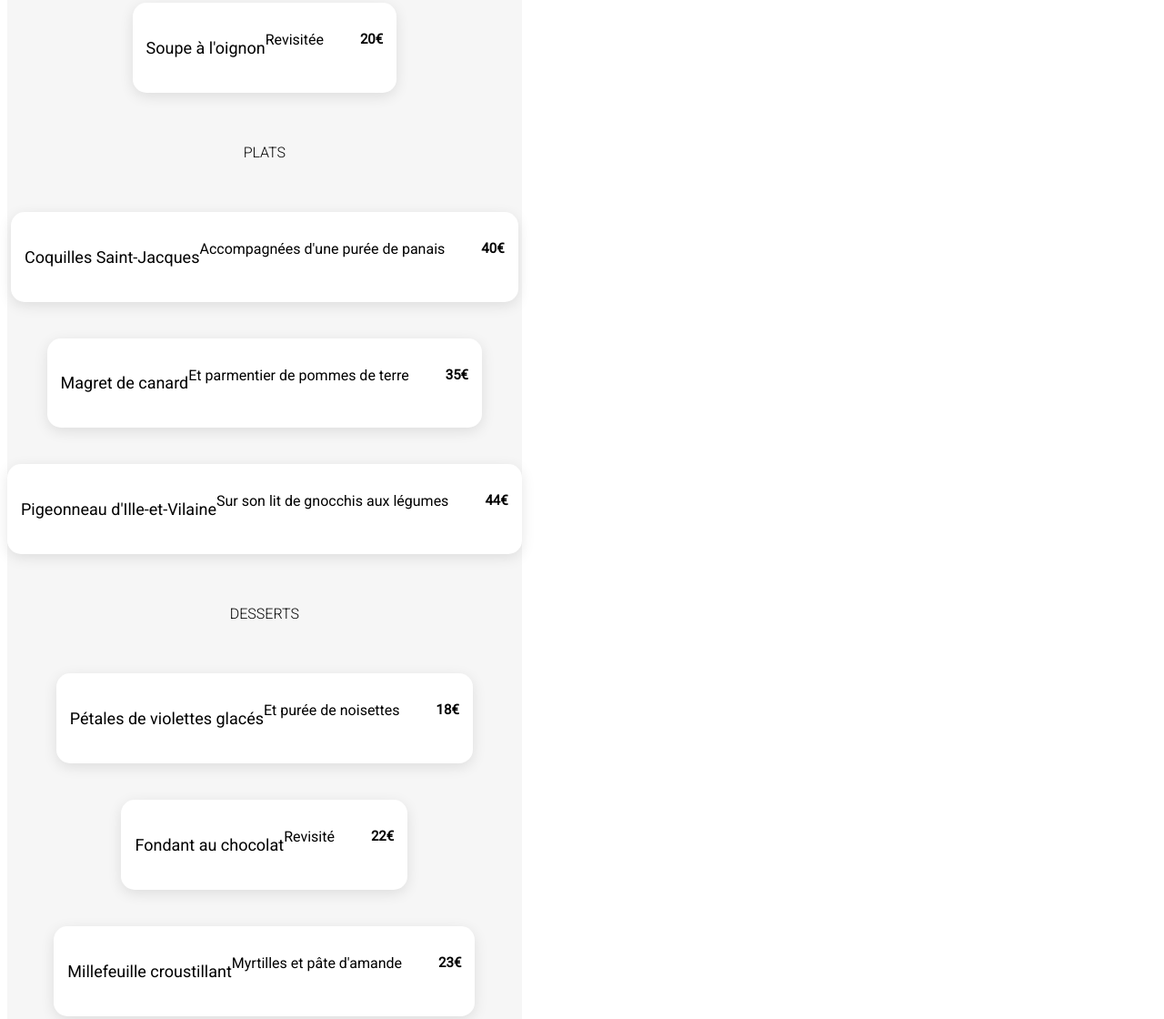
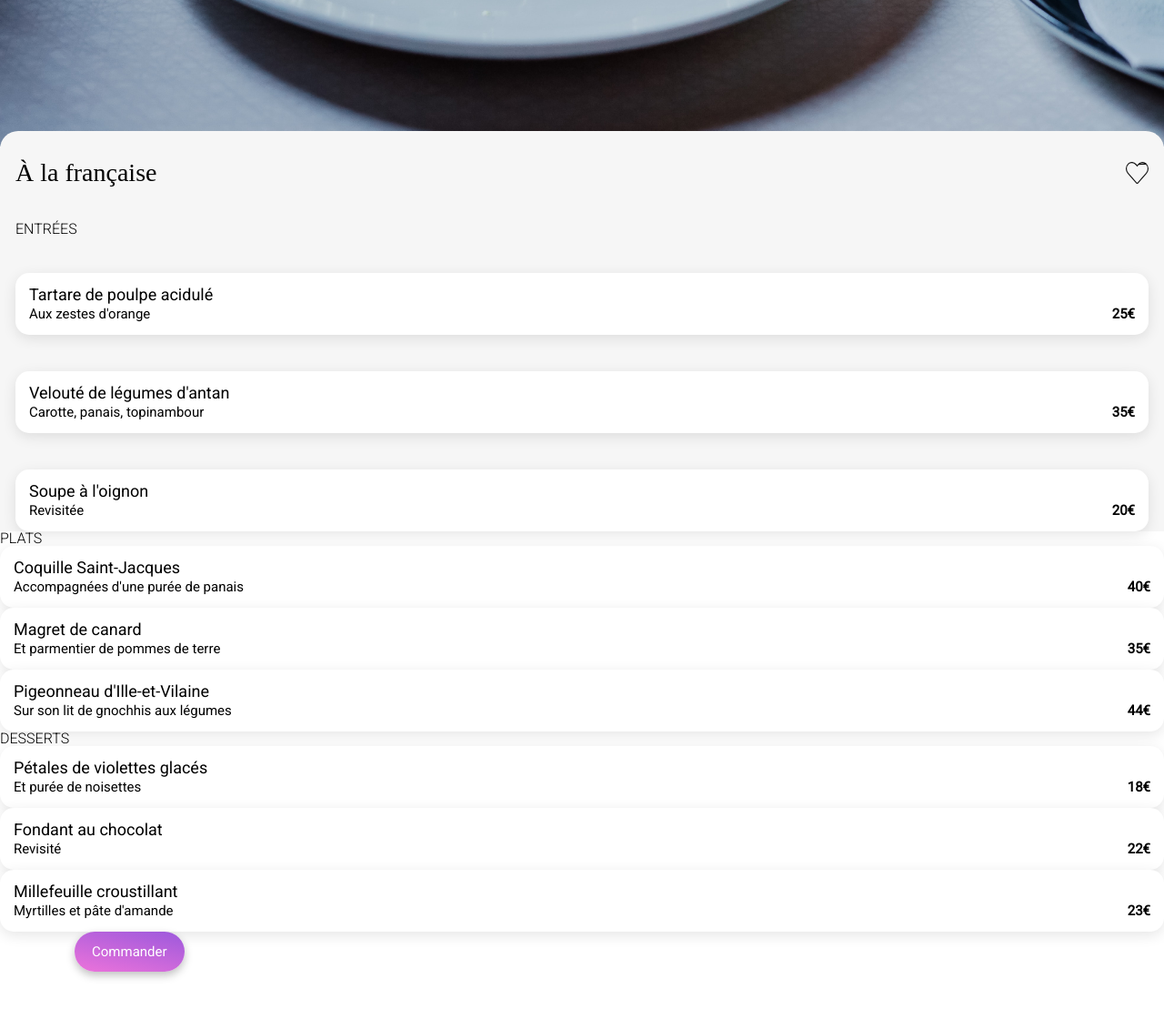
Before and after one commit to PasseratCharlene/Ohmyfood, a plain HTML site: page a-la-francaise.html in a window 1280 px wide. Shown: the part 821-1941 px from the top of the page at 91% size. Drawn offline with Linux system fonts and the light colour scheme; a web font is replaced by a local one.

Commit message:
a-la-francaise

```diff
--- a/a-la-francaise.css
+++ b/a-la-francaise.css
@@ -1,3 +1,52 @@
+/* http://meyerweb.com/eric/tools/css/reset/
+   v2.0 | 20110126
+   License: none (public domain)
+*/
+
+html, body, div, span, applet, object, iframe,
+h1, h2, h3, h4, h5, h6, p, blockquote, pre,
+a, abbr, acronym, address, big, cite, code,
+del, dfn, em, img, ins, kbd, q, s, samp,
+small, strike, strong, sub, sup, tt, var,
+b, u, i, center,
+dl, dt, dd, ol, ul, li,
+fieldset, form, label, legend,
+table, caption, tbody, tfoot, thead, tr, th, td,
+article, aside, canvas, details, embed,
+figure, figcaption, footer, header, hgroup,
+menu, nav, output, ruby, section, summary,
+time, mark, audio, video {
+	margin: 0;
+	padding: 0;
+	border: 0;
+	font-size: 100%;
+	font: inherit;
+	vertical-align: baseline;
+}
+/* HTML5 display-role reset for older browsers */
+article, aside, details, figcaption, figure,
+footer, header, hgroup, menu, nav, section {
+	display: block;
+}
+body {
+	line-height: 1;
+}
+ol, ul {
+	list-style: none;
+}
+blockquote, q {
+	quotes: none;
+}
+blockquote:before, blockquote:after,
+q:before, q:after {
+	content: '';
+	content: none;
+}
+table {
+	border-collapse: collapse;
+	border-spacing: 0;
+}
+
 * {
     font-family: 'Dancing Script', cursive;
     font-family: 'Roboto', sans-serif;
@@ -18,35 +67,80 @@
     flex-direction: row;
     justify-content: center;
     padding: 14px 89px 13px 17px;
+    /* height: 63px; */
     background: var(--White);
     box-shadow: 0px 2px 4px 0px rgba(0, 0, 0, 0.15);
     margin: 0px;
+    font-family: 'Shrikhand', serif;
 }
 
 .title-header i{
     padding-right: 42px;
-    width: 30px;
-    height: 30px;
+    /* width: 30px;
+    height: 30px; */
 }
 
 .img_palette img{
-    object-fit: cover;
-    width: 375px;
-    height: 275px;
+    width: 100%;
+    aspect-ratio: 375/275;
+}
+
+.title {
+    display: flex;
+    justify-content: space-between;
+    align-items: center;
+    padding-top: 32px;
+}
+
+.likes {
+    position: relative;
+    width: 25px;
+    height: 25px;
+}
+
+.likes img {
+    position: absolute;
+    width: 25px;
+    height: 25px;
+    object-fit: contain;
+    justify-content: center;
+    align-items: center;
+    border-radius: 0;
+}
+
+.no-like {
+    opacity: 1;
+    transition: 0.5s;
+}
+
+.liked {
+    opacity: 0;
+    transition: 0.5s;
+}
+
+.likes:hover .no-like{
+    opacity: 0;
+    transition: 0.5s;
+}
+
+.likes:hover .liked {
+    opacity: 1;
+    transition: 0.5s;
 }
 
 .menu {
-    display: inline-flex;
+    display: flex;
     flex-direction: column;
-    align-items: center;
     gap: 40px;
     background: var(--background);
     border-radius: 20px 20px 0px 0px;
+    margin-top: -20px;
+    z-index: 10;
+    position: relative;
+    padding-inline: 17px;
 }
 
 .title_menu_2 {
-    padding: 32px 17px 0px 17px;
-    margin: 0px;
     font-family: 'Shrikhand', serif;
     font-size: 28px;
     font-weight: 400;
@@ -57,6 +151,8 @@
 }
 
 .title_menu_3 {
+    /* width: 275px;
+    height: 27px; */
     font-family: 'Roboto', sans-serif;
     font-size: 16px;
     font-weight: 300;
@@ -68,12 +164,14 @@
     box-shadow: 0px 4.011px 15.043px 0px rgba(0, 0, 0, 0.10);
     border-radius: 15px;
     padding: 15px;
+    justify-content: space-between;
+    align-items: end;
 }
 
 .cards_menu h4 {
     display: flex;
     flex-direction: column;
-    height: 21px;
+    margin-bottom: 5px;
     font-family: 'Roboto', sans-serif;
     font-size: 18px;
     font-weight: 500;
@@ -81,9 +179,8 @@
 
 .cards_menu p {
     display: flex;
-    height: 19px;
     font-family: 'Roboto';
-    font-size: 15;
+    font-size: 15px;
     font-weight: 500;
 }
 
@@ -109,8 +206,6 @@
     font-family: 'Roboto',sans-serif;
     font-size: 15px;
     font-weight: 500;
-    width: 186px;
-    height: 50px;
 }
 
 .box-liste {
@@ -119,7 +214,7 @@
 }
 
 .box-liste .logo {
-    margin: 22px 25px 22px 25px;
+   padding:22px;
 }
 
 .box-liste h2 {
--- a/a-la-francaise.html
+++ b/a-la-francaise.html
@@ -7,7 +7,7 @@
     <link rel="preconnect" href="https://fonts.gstatic.com" crossorigin>
     <link href="https://fonts.googleapis.com/css2?family=Dancing+Script:wght@700&family=Roboto:wght@300;400&family=Shrikhand&display=swap" rel="stylesheet">
     <link href="https://fonts.googleapis.com/css2?family=Dancing+Script:wght@700&family=Roboto:wght@300;400&family=Shrikhand&display=swap" rel="stylesheet">
-    <link rel="stylesheet" href="la-note-enchantee.css">
+    <link rel="stylesheet" href="a-la-francaise.css">
     <script src="https://kit.fontawesome.com/2d50249cbb.js" crossorigin="anonymous"></script>
     <title>À la française</title>
 </head>
@@ -25,45 +25,80 @@
         </section>
         <section>
             <div class="menu">
-                <h2 class="title_menu_2">À la française<i class="far fa-heart"></i></h2>
+                <div class="title">
+                    <h2 class="title_menu_2">À la française</h2>
+                    <div class="likes">
+                    <img src="./Card-like/Like.svg" alt="coeur-noir" class="no-like">
+                    <img src="./Card/Like.svg" alt="coeur-violet" class="liked">
+                    </div>
+                </div>
+
                 <h3 class="title_menu_3">ENTRÉES</h3>
                 <div class="cards_menu">
+                    <div class="container-menu">
                         <h4>Tartare de poulpe acidulé</h4>
-                <p>Aux zestes d'orange<span>25€</span></p>
+                        <p>Aux zestes d'orange</p>
+                    </div>
+                    <span>25€</span>
                 </div>
                 <div class="cards_menu">
+                    <div class="container-menu">
                         <h4>Velouté de légumes d'antan</h4>
-                <p>Carotte, panais, topinambour<span>35€</span></p>
+                        <p>Carotte, panais, topinambour</p>
+                    </div>
+                    <span>35€</span>
                 </div>
                 <div class="cards_menu">
-                <h4>Soupe à l'oignon </h4>
-                <p>Revisitée<span>20€</span></p>
+                    <div class="container-menu">
+                        <h4>Soupe à l'oignon</h4>
+                        <p>Revisitée</p>
+                    </div>
+                    <span>20€</span>
+                </div>
             </div>
             <h3 class="title_menu_3">PLATS</h3>
             <div class="cards_menu">
-                <h4>Coquilles Saint-Jacques</h4>
-                <p>Accompagnées d'une purée de panais<span>40€</span></p>
+                <div class="container-menu">
+                    <h4>Coquille Saint-Jacques</h4>
+                    <p>Accompagnées d'une purée de panais</p>
+                </div>
+                <span>40€</span>
             </div>
             <div class="cards_menu">
+                <div class="container-menu">
                     <h4>Magret de canard</h4>
-                <p>Et parmentier de pommes de terre<span>35€</span></p>
+                    <p>Et parmentier de pommes de terre</p>
+                </div>
+                <span>35€</span>
             </div>
             <div class="cards_menu">
+                <div class="container-menu">
                     <h4>Pigeonneau d'Ille-et-Vilaine</h4>
-                <p>Sur son lit de gnocchis aux légumes<span>44€</span></p>
+                    <p>Sur son lit de gnochhis aux légumes</p>
+                </div>
+                <span>44€</span>
             </div>
             <h3 class="title_menu_3">DESSERTS</h3>
             <div class="cards_menu">
+                <div class="container-menu">
                     <h4>Pétales de violettes glacés</h4>
-                <p>Et purée de noisettes<span>18€</span></p>
+                    <p>Et purée de noisettes</p>
+                </div>
+                <span>18€</span>
             </div>
             <div class="cards_menu">
+                <div class="container-menu">
                     <h4>Fondant au chocolat</h4>
-                <p>Revisité<span>22€</span></p>
+                    <p>Revisité</p>
+                </div>
+                <span>22€</span>
             </div>
             <div class="cards_menu">
+                <div class="container-menu">
                     <h4>Millefeuille croustillant</h4>
-                <p>Myrtilles et pâte d'amande<span>23€</span></p>
+                    <p>Myrtilles et pâte d'amande</p>
+                </div>
+                <span>23€</span>
             </div>
             <button class="btn-commande">Commander</button>
             </div>
```
Lines whose indentation alone changed are shown as unchanged.
